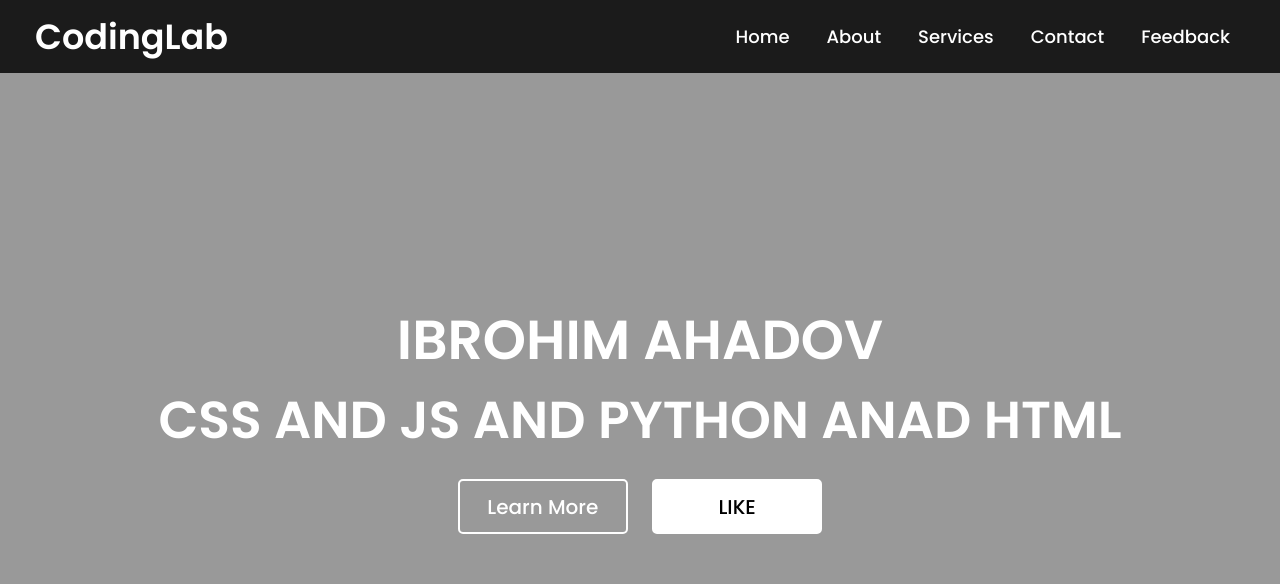
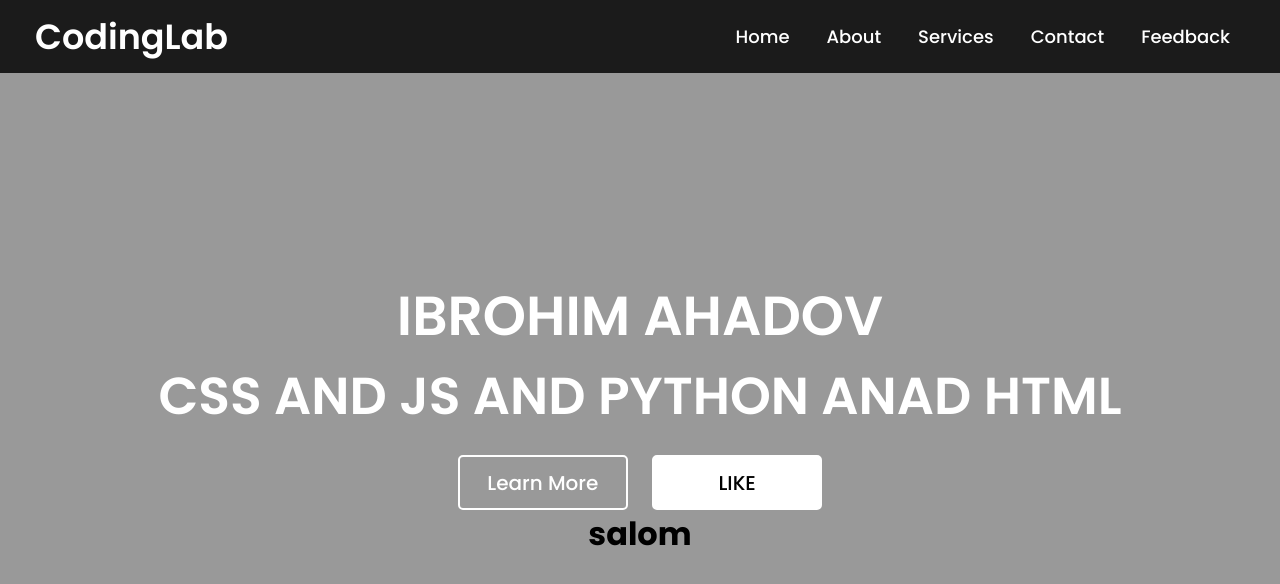
Before and after one commit to IbrohimAhadov/css-index.html, a plain HTML site: page index.html in a window 1280 px wide. Drawn offline with Linux system fonts and the light colour scheme.

Commit message:
okojp]ojmko

```diff
--- a/index.html
+++ b/index.html
@@ -30,6 +30,9 @@
           <button>Learn More</button>
           <button>LIKE</button>
         </div>
+
+
+      <h1>salom</h1>
       </div>
 </body>
 </html>
```
Also changed, not shown: bootstarponlineulash/index.html (+1 -0 lines).
